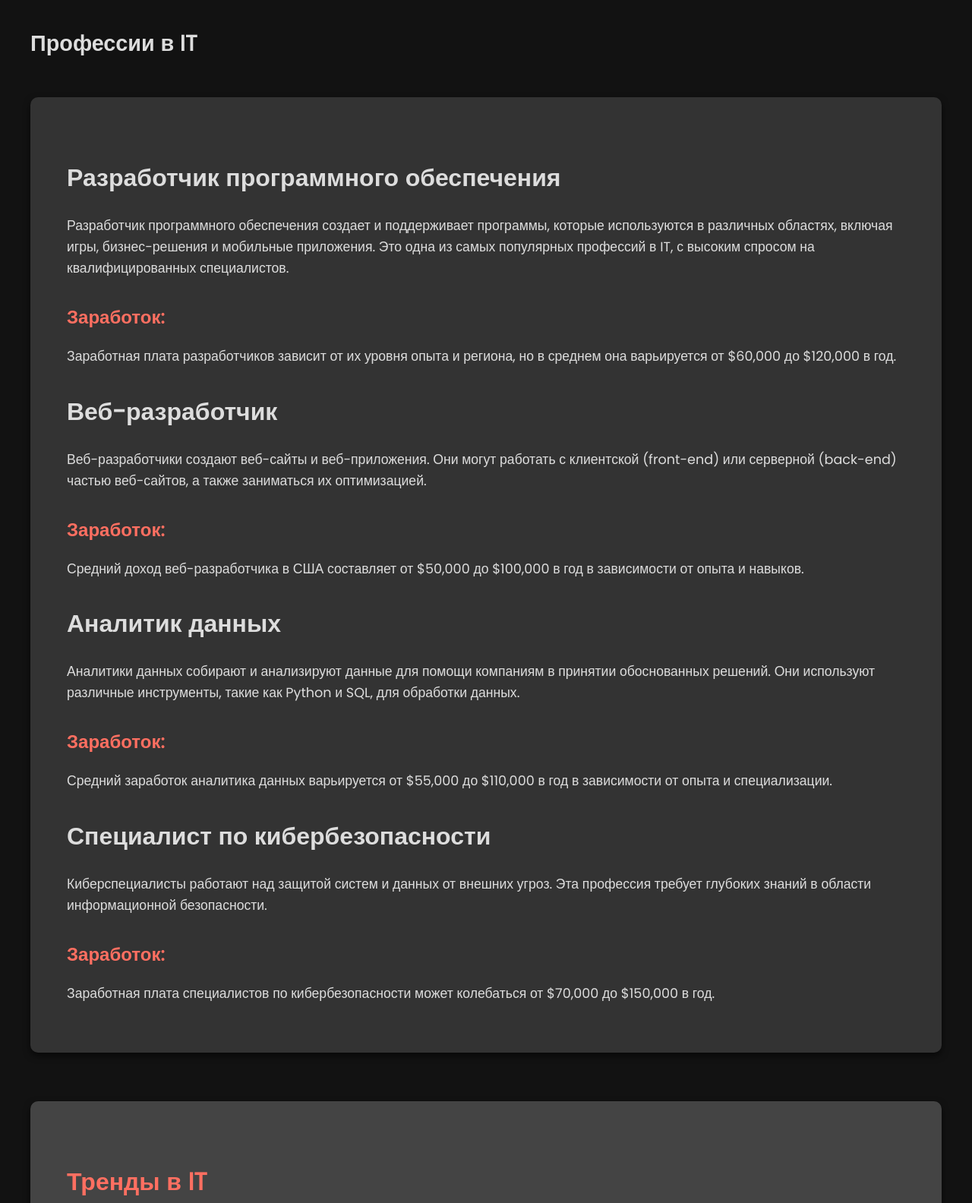
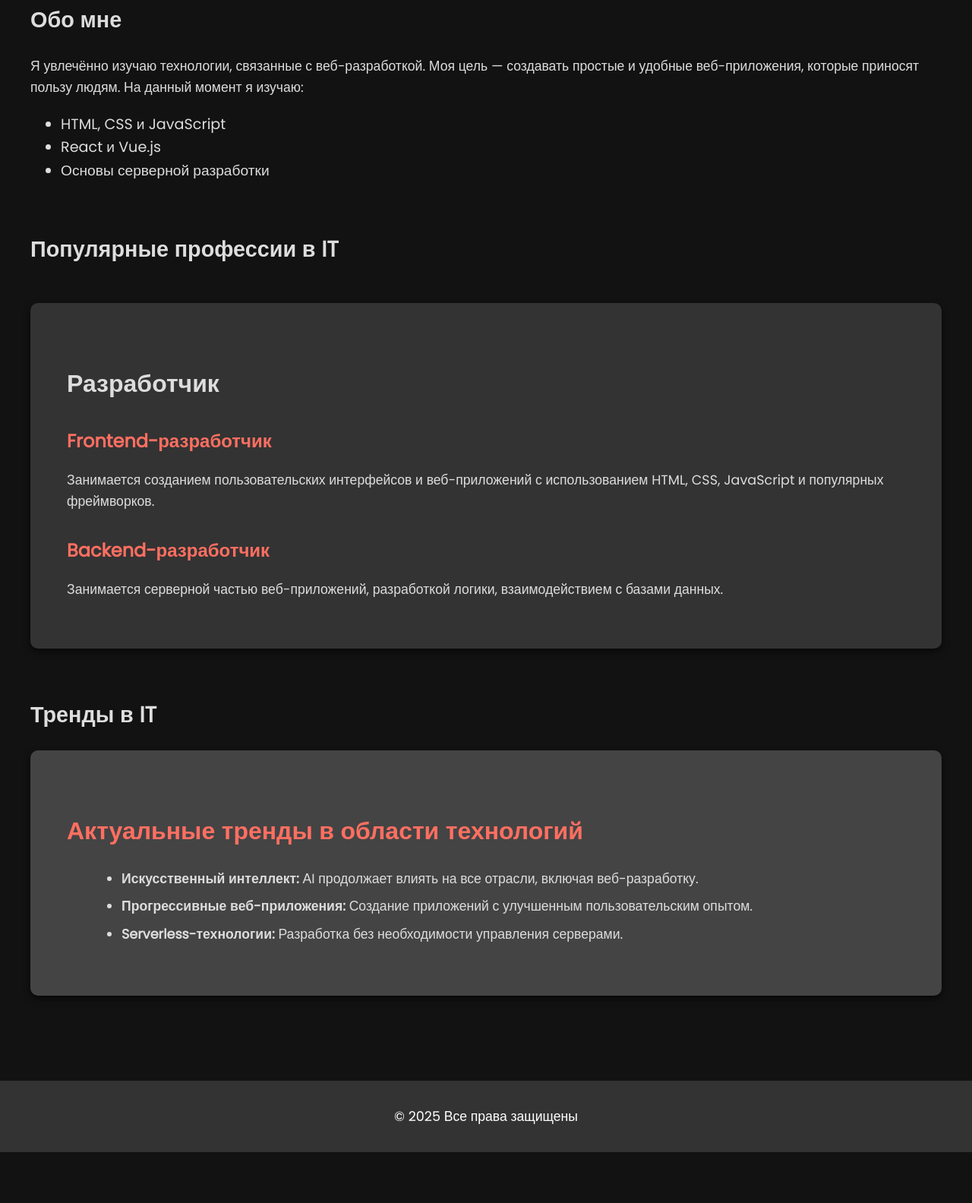
Before and after one commit to denrench/denrench-portfolio, a plain HTML site: page index.html in a window 1280 px wide. Shown: the part 1699-3283 px from the top of the page at 76% size. After the commit the page ends 3216 px from the top, so only its background shows below. Drawn offline with Linux system fonts and the light colour scheme.

Commit message:
Add files via upload

```diff
--- a/index.html
+++ b/index.html
@@ -62,34 +62,14 @@
             gap: 2rem;
         }
 
-        /* Адаптивное меню для мобильных */
+        /* Убираем меню для мобильных устройств */
         @media (max-width: 768px) {
             nav {
                 display: none;
-                flex-direction: column;
-                align-items: center;
-                width: 100%;
             }
 
             .menu-icon {
-                display: block;
-                margin-right: 20px;
-            }
-
-            .menu.active {
-                display: flex;
-            }
-
-            .menu a {
-                padding: 1rem 0;
-                font-size: 1.2rem;
-                text-align: center;
-                width: 100%;
-                border-bottom: 1px solid #444;
-            }
-
-            .menu a:last-child {
-                border-bottom: none;
+                display: none;
             }
         }
 
@@ -281,58 +261,52 @@
                 <ul>
                     <li><strong>Большие возможности для карьерного роста:</strong> Веб-разработчики могут работать в различных областях, начиная от стартапов до крупных корпораций.</li>
                     <li><strong>Высокая зарплата:</strong> Веб-разработчики получают конкурентоспособные заработные платы, которые увеличиваются с опытом.</li>
-                    <strong>Гибкость работы:</strong> Множество веб-разработчиков работают удаленно, что дает свободу выбора рабочего места и времени.</li>
+                    <strong>Гибкость работы:</strong> Множество веб-разработчиков работают удаленно, что дает свободу выбора места работы.</li>
                 </ul>
             </div>
         </section>
 
+        <!-- Раздел "Обо мне" -->
+        <section id="about">
+            <h2>Обо мне</h2>
+            <p>Я увлечённо изучаю технологии, связанные с веб-разработкой. Моя цель — создавать простые и удобные веб-приложения, которые приносят пользу людям. На данный момент я изучаю:</p>
+            <ul>
+                <li>HTML, CSS и JavaScript</li>
+                <li>React и Vue.js</li>
+                <li>Основы серверной разработки</li>
+            </ul>
+        </section>
+
         <!-- Раздел "IT профессии" -->
         <section id="it-professions">
-            <h2 class="fade-in">Профессии в IT</h2>
+            <h2>Популярные профессии в IT</h2>
             <div class="profession-container">
-                <h3>Разработчик программного обеспечения</h3>
-                <p>Разработчик программного обеспечения создает и поддерживает программы, которые используются в различных областях, включая игры, бизнес-решения и мобильные приложения. Это одна из самых популярных профессий в IT, с высоким спросом на квалифицированных специалистов.</p>
-                <h4>Заработок:</h4>
-                <p>Заработная плата разработчиков зависит от их уровня опыта и региона, но в среднем она варьируется от $60,000 до $120,000 в год.</p>
+                <h3>Разработчик</h3>
+                <h4>Frontend-разработчик</h4>
+                <p>Занимается созданием пользовательских интерфейсов и веб-приложений с использованием HTML, CSS, JavaScript и популярных фреймворков.</p>
 
-                <h3>Веб-разработчик</h3>
-                <p>Веб-разработчики создают веб-сайты и веб-приложения. Они могут работать с клиентской (front-end) или серверной (back-end) частью веб-сайтов, а также заниматься их оптимизацией.</p>
-                <h4>Заработок:</h4>
-                <p>Средний доход веб-разработчика в США составляет от $50,000 до $100,000 в год в зависимости от опыта и навыков.</p>
-
-                <h3>Аналитик данных</h3>
-                <p>Аналитики данных собирают и анализируют данные для помощи компаниям в принятии обоснованных решений. Они используют различные инструменты, такие как Python и SQL, для обработки данных.</p>
-                <h4>Заработок:</h4>
-                <p>Средний заработок аналитика данных варьируется от $55,000 до $110,000 в год в зависимости от опыта и специализации.</p>
-
-                <h3>Специалист по кибербезопасности</h3>
-                <p>Киберспециалисты работают над защитой систем и данных от внешних угроз. Эта профессия требует глубоких знаний в области информационной безопасности.</p>
-                <h4>Заработок:</h4>
-                <p>Заработная плата специалистов по кибербезопасности может колебаться от $70,000 до $150,000 в год.</p>
+                <h4>Backend-разработчик</h4>
+                <p>Занимается серверной частью веб-приложений, разработкой логики, взаимодействием с базами данных.</p>
             </div>
         </section>
 
-        <!-- Раздел "Тренды в IT" -->
-        <section id="it-trends" class="trend-section">
-            <h3>Тренды в IT</h3>
-            <p>Мир технологий постоянно развивается, и существуют ключевые тренды, которые будут влиять на индустрию в будущем. Вот некоторые из них:</p>
-            <ul>
-                <li><strong>Искусственный интеллект (AI) и машинное обучение (ML):</strong> Эти технологии продолжают революционизировать различные отрасли, от здравоохранения до финансов.</li>
-                <li><strong>Облачные технологии:</strong> Всё больше компаний переходят на облачные платформы для повышения гибкости и снижения затрат.</li>
-                <li><strong>Интернет вещей (IoT):</strong> IoT устройства стали неотъемлемой частью умных домов и промышленности.</li>
-            </ul>
+        <!-- Раздел "IT Тренды" -->
+        <section id="it-trends">
+            <h2>Тренды в IT</h2>
+            <div class="trend-section">
+                <h3>Актуальные тренды в области технологий</h3>
+                <ul>
+                    <li><strong>Искусственный интеллект:</strong> АI продолжает влиять на все отрасли, включая веб-разработку.</li>
+                    <li><strong>Прогрессивные веб-приложения:</strong> Создание приложений с улучшенным пользовательским опытом.</li>
+                    <li><strong>Serverless-технологии:</strong> Разработка без необходимости управления серверами.</li>
+                </ul>
+            </div>
         </section>
     </div>
 
     <footer>
-        <p>&copy; 2025 Мой сайт о веб-разработке</p>
+        <p>&copy; 2025 Все права защищены</p>
     </footer>
 
-    <script>
-        function toggleMenu() {
-            const menu = document.querySelector('.menu');
-            menu.classList.toggle('active');
-        }
-    </script>
 </body>
 </html>
```
